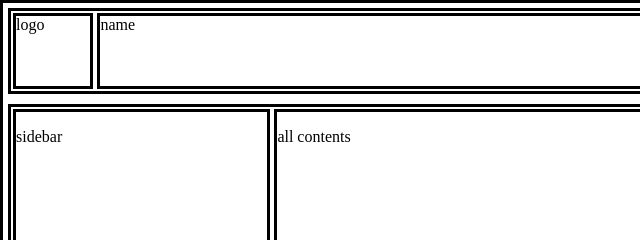
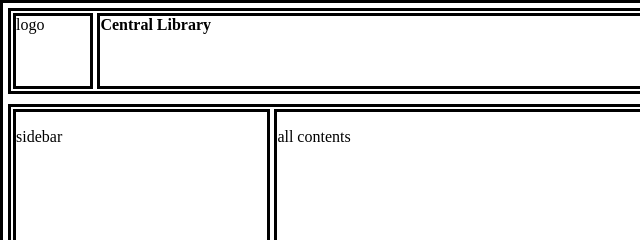
Before and after one commit to Satyam0004/Central-Library, a plain HTML site: page index.html in a window 1280 px wide. Shown: the top 240 px of the page, 0-640 px from the left. Drawn offline with Linux system fonts and the light colour scheme.

Commit message:
some changes

```diff
--- a/index.html
+++ b/index.html
@@ -10,7 +10,7 @@
     <div class="main">
         <div class="head">
             <div class="logo">logo</div>
-            <div class="lib-name">name</div>
+            <div class="lib-name"><span class="Cen-lib">Central Library</span></div>
             <div class="user-name">user</div>
         </div>
 
--- a/style.css
+++ b/style.css
@@ -53,3 +53,7 @@ body, html {
     border: solid black;
     display: inline-flex;
 }
+.Cen-lib {
+    align-items: center;
+    font-weight: bold;
+}
```
